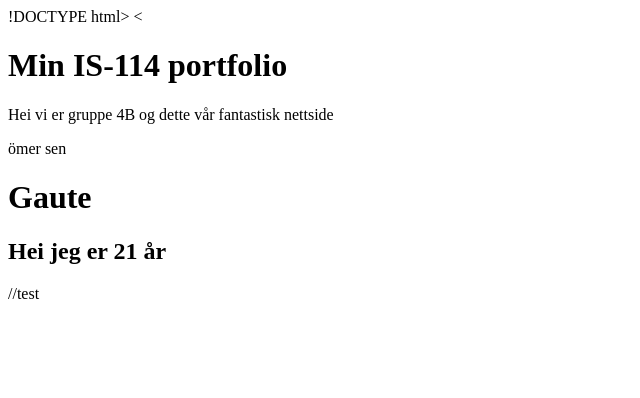
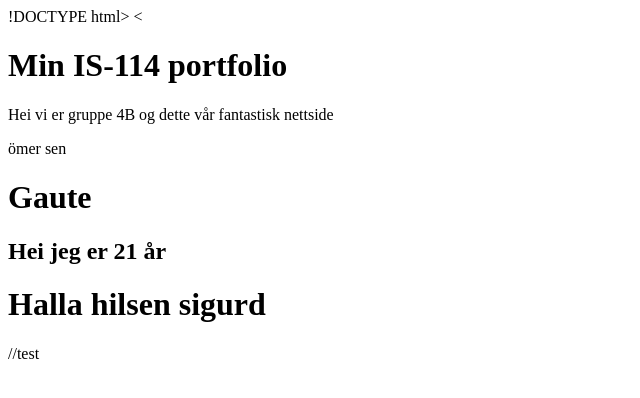
Before and after one commit to Tringak1/Gruppe-4B-study, a plain HTML site: page index.html in a window 1280 px wide. Shown: the whole page, without its empty margins (0-640 px from the left). Drawn offline with Linux system fonts and the light colour scheme.

Commit message:
Update index.html

```diff
--- a/index.html
+++ b/index.html
@@ -15,6 +15,21 @@
     <h1> Gaute </h1>
     <h2>Hei jeg er 21 år</h2>
 </div>
+
+
+
+
+
+
+
+
+
+
+
+
+
+
+<h1>Halla hilsen sigurd</h1>
 </body>
 </html>
 
```
